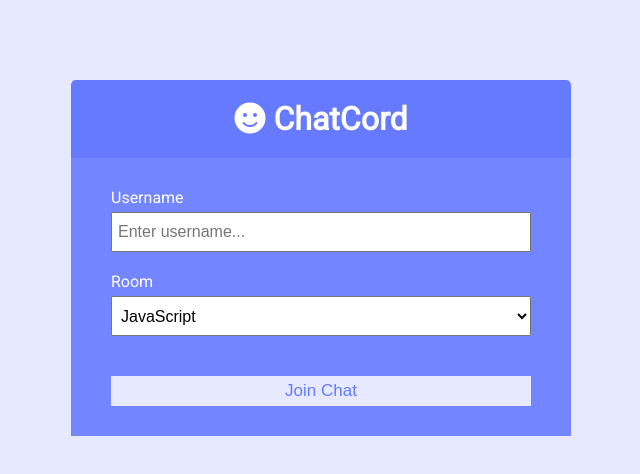
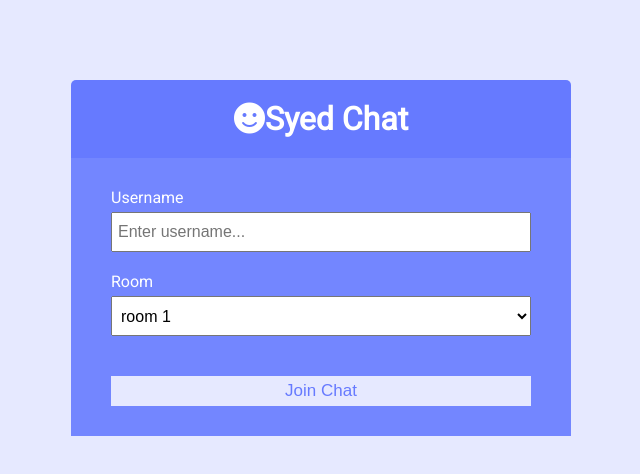
Before and after one commit to syashra/group-chat-app, a website: page public/index.html in a window 1280 px wide. Shown: the full height of the page, 319-959 px from the left. Drawn offline with Linux system fonts and the light colour scheme.

```diff
--- a/public/index.html
+++ b/public/index.html
@@ -11,12 +11,12 @@
 			crossorigin="anonymous"
 		/>
 		<link rel="stylesheet" href="css/style.css" />
-		<title>ChatCord App</title>
+		<title>Syed Chat App</title>
 	</head>
 	<body>
 		<div class="join-container">
 			<header class="join-header">
-				<h1><i class="fas fa-smile"></i> ChatCord</h1>
+				<h1><i class="fas fa-smile"></i>Syed Chat</h1>
 			</header>
 			<main class="join-main">
 				<form action="chat.html">
@@ -33,12 +33,11 @@
 					<div class="form-control">
 						<label for="room">Room</label>
 						<select name="room" id="room">
-							<option value="JavaScript">JavaScript</option>
-							<option value="Python">Python</option>
-							<option value="PHP">PHP</option>
-							<option value="C#">C#</option>
-							<option value="Ruby">Ruby</option>
-							<option value="Java">Java</option>
+							<option value="JavaScript">room 1</option>
+							<option value="Python">room 2</option>
+							<option value="PHP">room 3</option>
+							<option value="C#">room 4</option>
+							<option value="Ruby">room 5</option>
 						</select>
 					</div>
 					<button type="submit" class="btn">Join Chat</button>
```
Also changed, not shown: public/chat.html (+2 -2 lines), utils/messages.js (+7 -1 lines).
